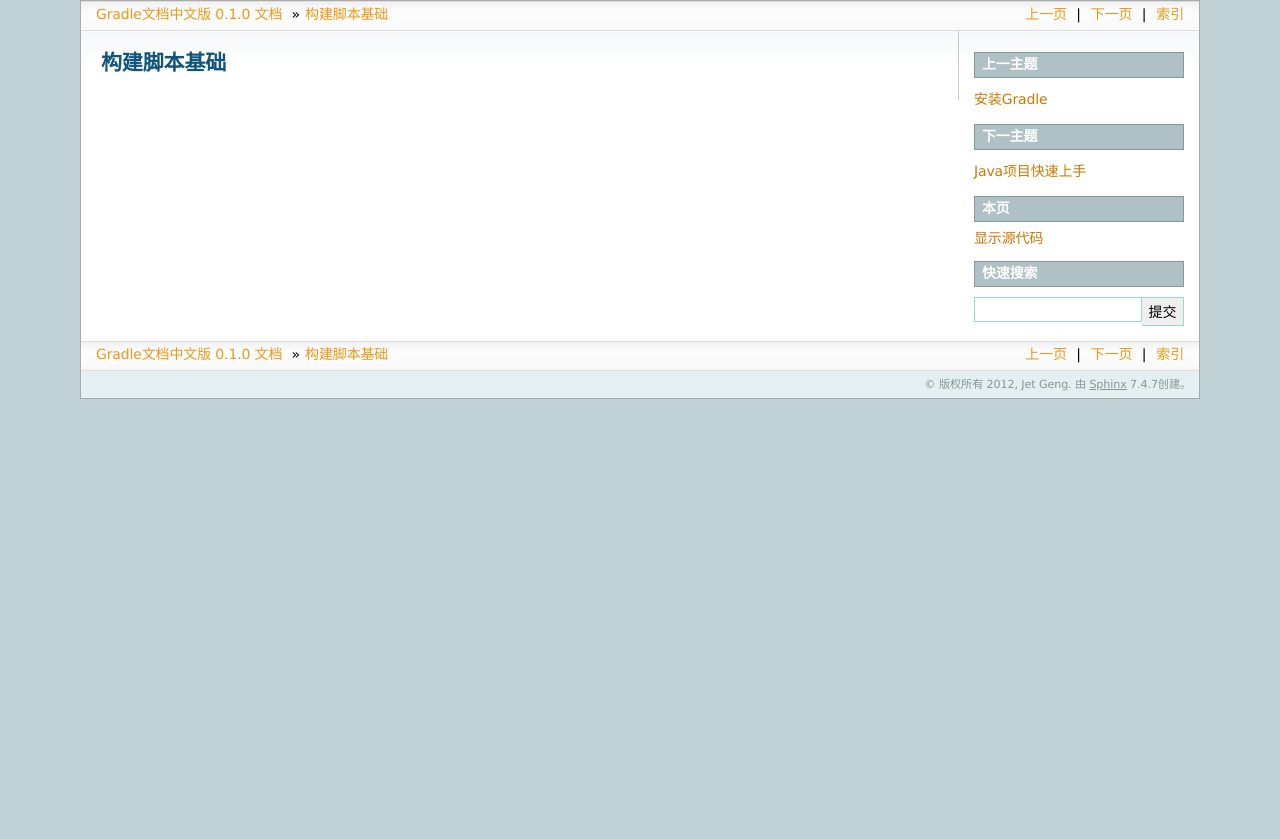
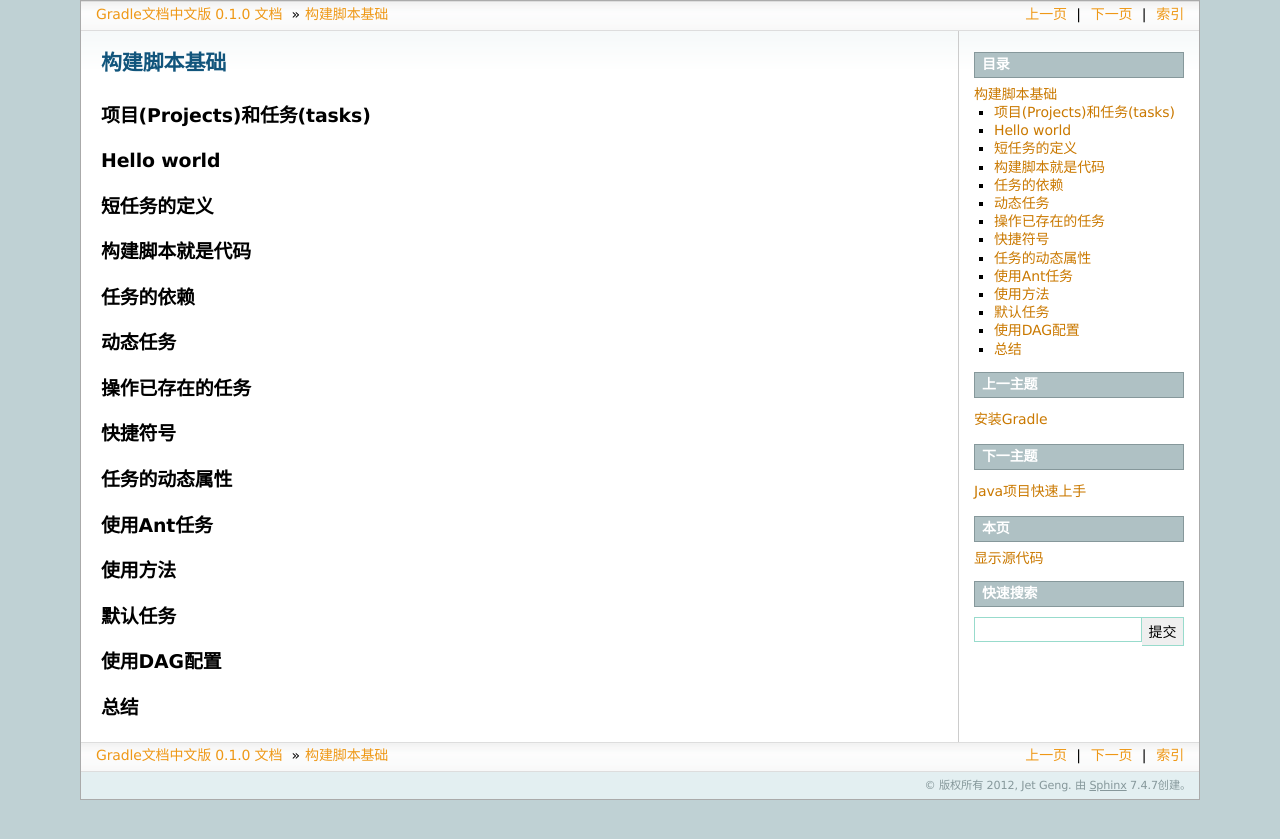
Before and after one commit to jetgeng/GradleDoc, a Sphinx documentation site: the page built from source/buildbasic.rst, in a window 1280 px wide. Shown: the top 839 px of the page. Built offline with Sphinx 7.4.7, drawn with Linux system fonts in a browser that asks for light colours.

Commit message:
开始翻译第五章

```diff
--- a/source/buildbasic.rst
+++ b/source/buildbasic.rst
@@ -2,3 +2,45 @@
 .. _buildBasics
 构建脚本基础
 ============================
+
+项目(Projects)和任务(tasks)
+------------------------------------------------------------
+
+Hello world
+------------------------------------------------------------
+
+短任务的定义
+------------------------------------------------------------
+
+构建脚本就是代码
+------------------------------------------------------------
+
+任务的依赖
+------------------------------------------------------------
+
+动态任务
+------------------------------------------------------------
+
+操作已存在的任务
+------------------------------------------------------------
+
+快捷符号
+------------------------------------------------------------
+
+任务的动态属性
+------------------------------------------------------------
+
+使用Ant任务
+------------------------------------------------------------
+
+使用方法
+------------------------------------------------------------
+
+默认任务
+------------------------------------------------------------
+
+使用DAG配置
+------------------------------------------------------------
+
+总结
+------------------------------------------------------------
--- a/source/install.rst
+++ b/source/install.rst
@@ -51,6 +51,10 @@ Gradle的发行包是一个Zip格式的文件。在一个发行包会包括如
 
 JVM设定
 ------------------------------------------------------------
+为Gradle设定的JVM选项可以通过 ``GRADLE_OPTS`` 和 ``JAVA_OPTS`` 这两个环境变量来设定。这两个变量也可以同时使用。 ``JAVA_OPTS`` 这个变量是多个Java 应用程序所公用的。 典型的用法是在 ``JAVA_OPTS`` 中设定HTTP代理，在 ``GRADLE_OPTS`` 中设定内存相关内容。 另外这两个变量也可以在 **gradle** 或 **gradlew** 脚本的顶端设定。
 
+获取帮助
+------------------------------------------------------------
+你可以在查看 ``GRADLE_HOME/docs/userguide/userguide.html`` 处的用户手册。当然你也可在 `Gradle官网 <http://www.gradle.org/documentation.html>` 找到他。 或者在命令行中 **gradle help** 打印出命令的帮助。通过 **gradle tasks** 打印出当前Gradle构建所包含的所有任务。
 
 .. _Gradle的官网: http://gradle.org
```
